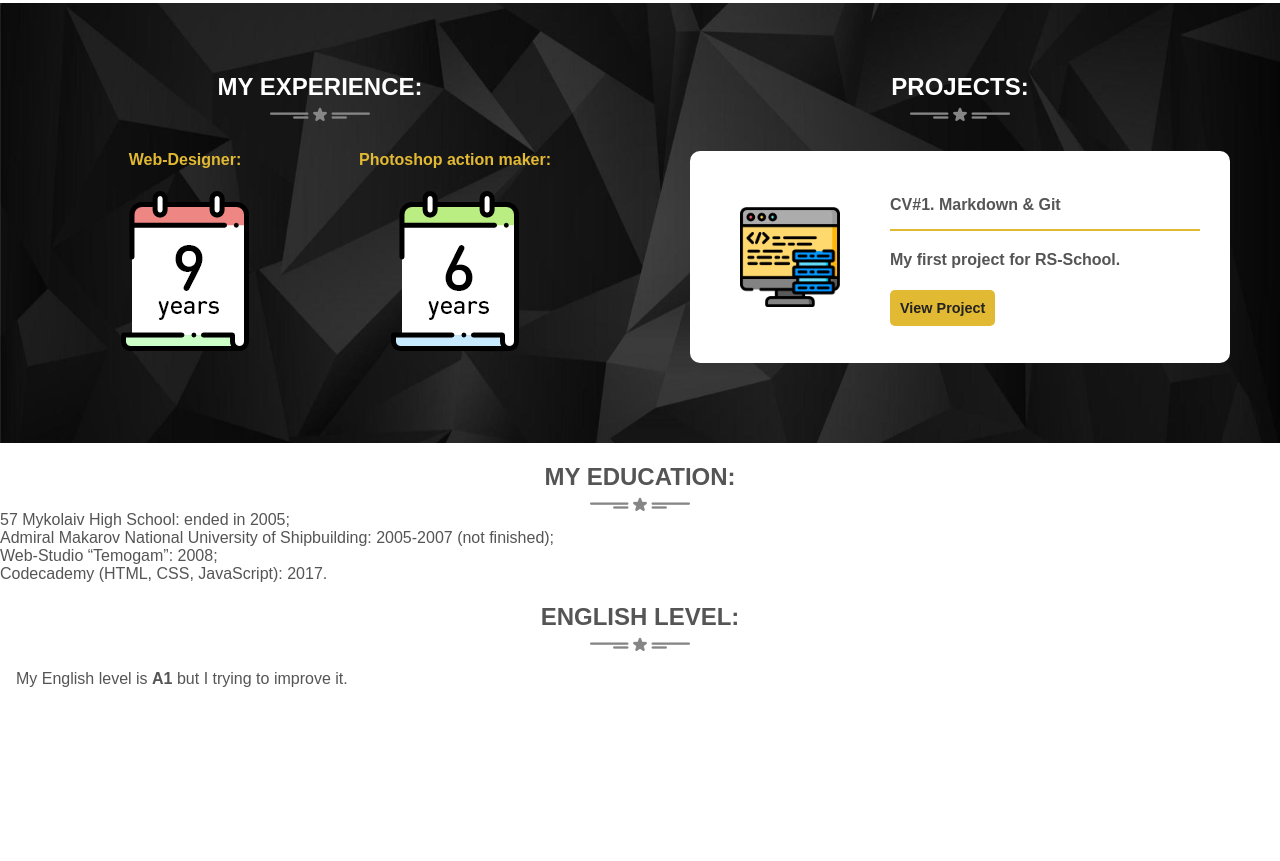
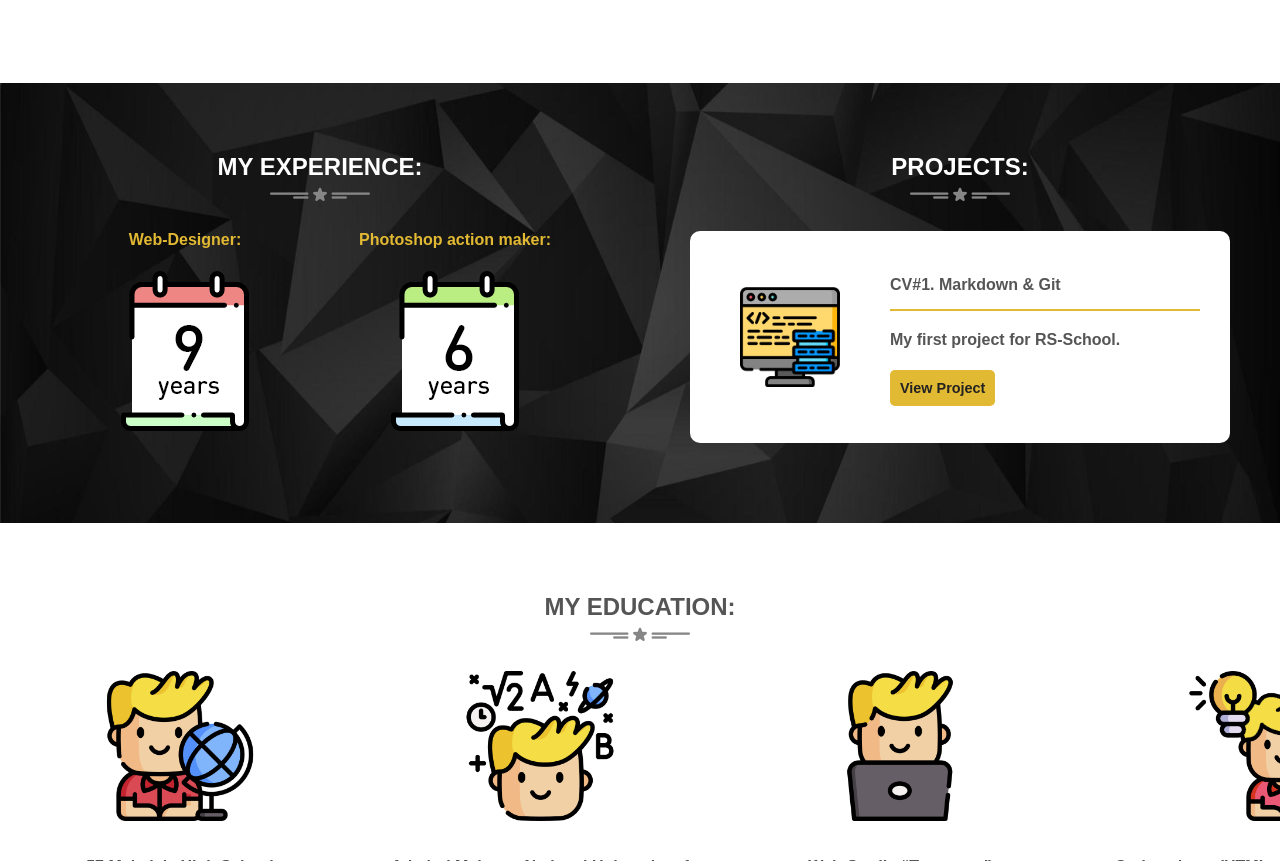
Before and after one commit to IvanMakarishchev/rsschool-cv, a plain HTML site: page index.html in a window 1280 px wide. Shown: the part 1939-2800 px from the top of the page. Before the commit the page ends 2646 px from the top, so only its background shows below. Drawn offline with Linux system fonts and the light colour scheme.

Commit message:
feat: add icons, stylize education section

```diff
--- a/index.html
+++ b/index.html
@@ -129,25 +129,30 @@
                 </div>
             </section>
             <section id="education">
-            <h2 class="heading-2">My Education:</h2>
-            <ol>
-                <li>57 Mykolaiv High School: ended in 2005;</li>
-                <li>Admiral Makarov National University of Shipbuilding: 2005-2007 (not finished);</li>
-                <li>Web-Studio “Temogam”: 2008;</li>
-                <li>Codecademy (HTML, CSS, JavaScript): 2017.</li>
-            </ol>
+                <div class="edu-container">
+                    <h2 class="heading-2">My Education:</h2>
+                    <ol class="edu-list">
+                        <li class="edu-item-1"><strong>57 Mykolaiv High School</strong><br>ended in 2005</li>
+                        <li class="edu-item-2"><strong>Admiral Makarov National University of Shipbuilding</strong><br>2005-2007 (not finished)</li>
+                        <li class="edu-item-3"><strong>Web-Studio “Temogam”</strong><br>2008</li>
+                        <li class="edu-item-4"><strong>Codecademy (HTML, CSS, JavaScript)</strong><br>2017</li>
+                    </ol>
+                </div>
             </section>
             <section id="language">
-                <h2 class="heading-2">English level:</h2>
-                <p class="english">
-                    My English level is <strong>A1</strong> but I trying to improve it.
-                </p>
+                <div class="lang-container">
+                    <div class="english">
+                        My English level is <strong>A1</strong> but I trying to improve it!
+                    </div>
+                </div>
             </section>
         </div>
     </main>
     <footer>
         <div class="container">
+            <div class="footer">
 
+            </div>
         </div>
     </footer>
 </body>
--- a/styles/style.css
+++ b/styles/style.css
@@ -122,7 +122,7 @@ body {
 
 #intro {
     background-color: var(--light-background);
-    padding: 30px;
+    padding: 50px;
 }
 
 .text{
@@ -150,7 +150,7 @@ p {
     flex-direction: column;
     justify-content: space-between;
     margin: auto;
-    padding: 30px;
+    padding: 50px;
 }
 
 .skills-content{
@@ -281,3 +281,92 @@ p {
     text-align: center;
     color: var(--accent-color);
 }
+
+.edu-container{
+    display: flex;
+    flex-direction: column;
+    width: 100%;
+    margin: 50px auto 0;
+}
+
+.edu-list{
+    display: flex;
+    flex-direction: row;
+    justify-content: space-around;
+    align-content: stretch;
+    width: 1440px;
+    height: 300px;
+    margin: 30px auto;
+    list-style-type: none;
+}
+
+.edu-item-1{
+    background-image: url(../images/school.png);
+    background-repeat: no-repeat;
+    background-size: 150px 150px;
+    background-position-x: center;
+    background-position-y: top;
+    width: 25%;
+    text-align: center;
+    line-height: 2em;
+    padding-top: 180px;
+}
+
+.edu-item-2{
+    background-image: url(../images/univercity.png);
+    background-repeat: no-repeat;
+    background-size: 150px 150px;
+    background-position-x: center;
+    background-position-y: top;
+    width: 25%;
+    text-align: center;
+    line-height: 2em;
+    padding-top: 180px;
+}
+
+.edu-item-3{
+    background-image: url(../images/temogam.png);
+    background-repeat: no-repeat;
+    background-size: 150px 150px;
+    background-position-x: center;
+    background-position-y: top;
+    width: 25%;
+    text-align: center;
+    line-height: 2em;
+    padding-top: 180px;
+}
+
+.edu-item-4{
+    background-image: url(../images/codecademy.png);
+    background-repeat: no-repeat;
+    background-size: 150px 150px;
+    background-position-x: center;
+    background-position-y: top;
+    width: 25%;
+    text-align: center;
+    line-height: 2em;
+    padding-top: 180px;
+}
+
+.lang-container{
+    display: flex;
+    flex-direction: column;
+    justify-content: space-between;
+    width: 100%;
+    margin: auto;
+}
+
+.english {
+    background-image: url(../images/learning.png);
+    background-repeat: no-repeat;
+    background-position-x: 50px;
+    background-position-y: center;
+    background-size: 50px 50px;
+    width: 1440px;
+    padding: 50px;
+    border: dashed 3px var(--accent-color);
+    border-radius: 10px;
+    margin: 0 auto 50px;
+    text-align: center;
+    font-size: 1.5em;
+}
```
Also changed, not shown: images/codecademy.png (added), images/learning.png (added), images/school.png (added), images/temogam.png (added), images/univercity.png (added).
